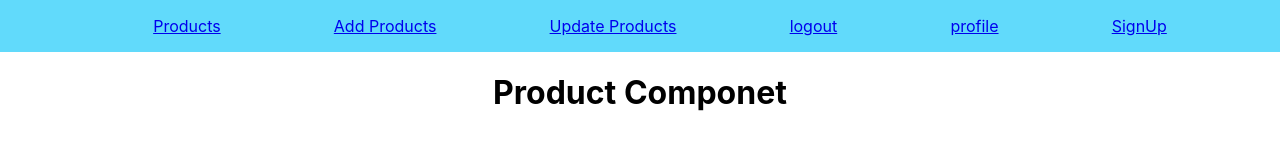
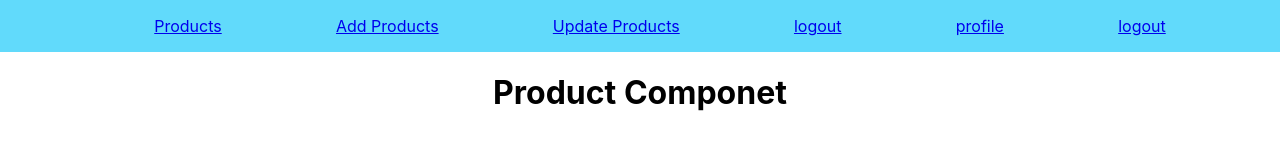
Before and after one commit to E-Commerce-VictheCG/FrontEnd, a React (Create React App) app: page / in a window 1280 px wide. Shown: the top 160 px of the page. Built offline with nearby package versions, Linux system fonts and the light colour scheme; sample sign-in values are in the browser's storage.

Commit message:
updates made

```diff
--- a/src/components/Navbar.js
+++ b/src/components/Navbar.js
@@ -1,5 +1,6 @@
 import {Link} from 'react-router-dom'
 const Navbar = () => {
+    const auth = localStorage.getItem('user')
 
     return (
         <nav className='navbar'>
@@ -9,7 +10,7 @@ const Navbar = () => {
                 <li><Link to='/update'><p>Update Products</p></Link></li>
                 <li><Link to='/logout'><p>logout</p></Link></li>
                 <li><Link to='/profile'><p>profile</p></Link></li>
-                <li><Link to='/signup'><p>SignUp</p></Link></li>
+                <li>{auth ? <Link to='/logout'><p>logout</p></Link>:<Link to='/signup'><p>SignUp</p></Link>}</li>
             </ul>
         </nav>
     );
```
